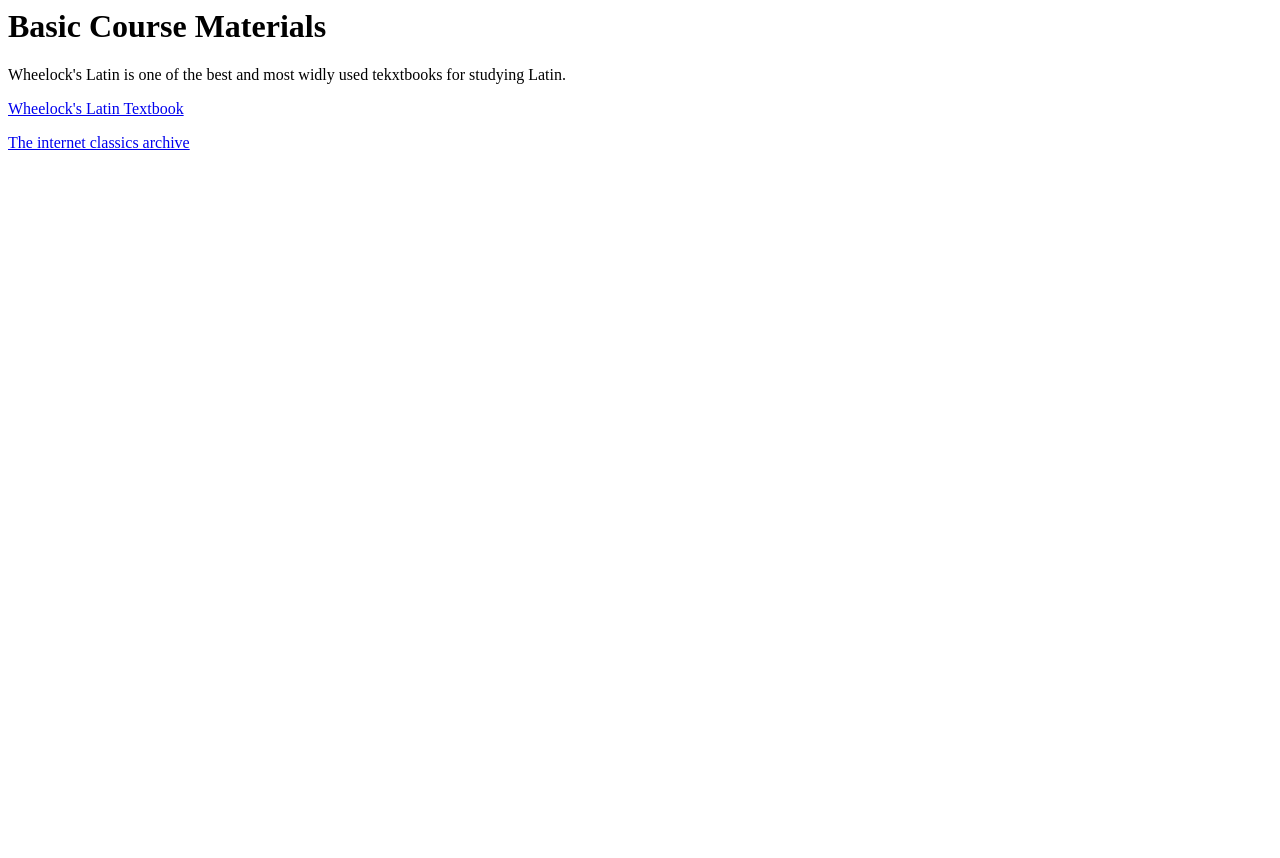
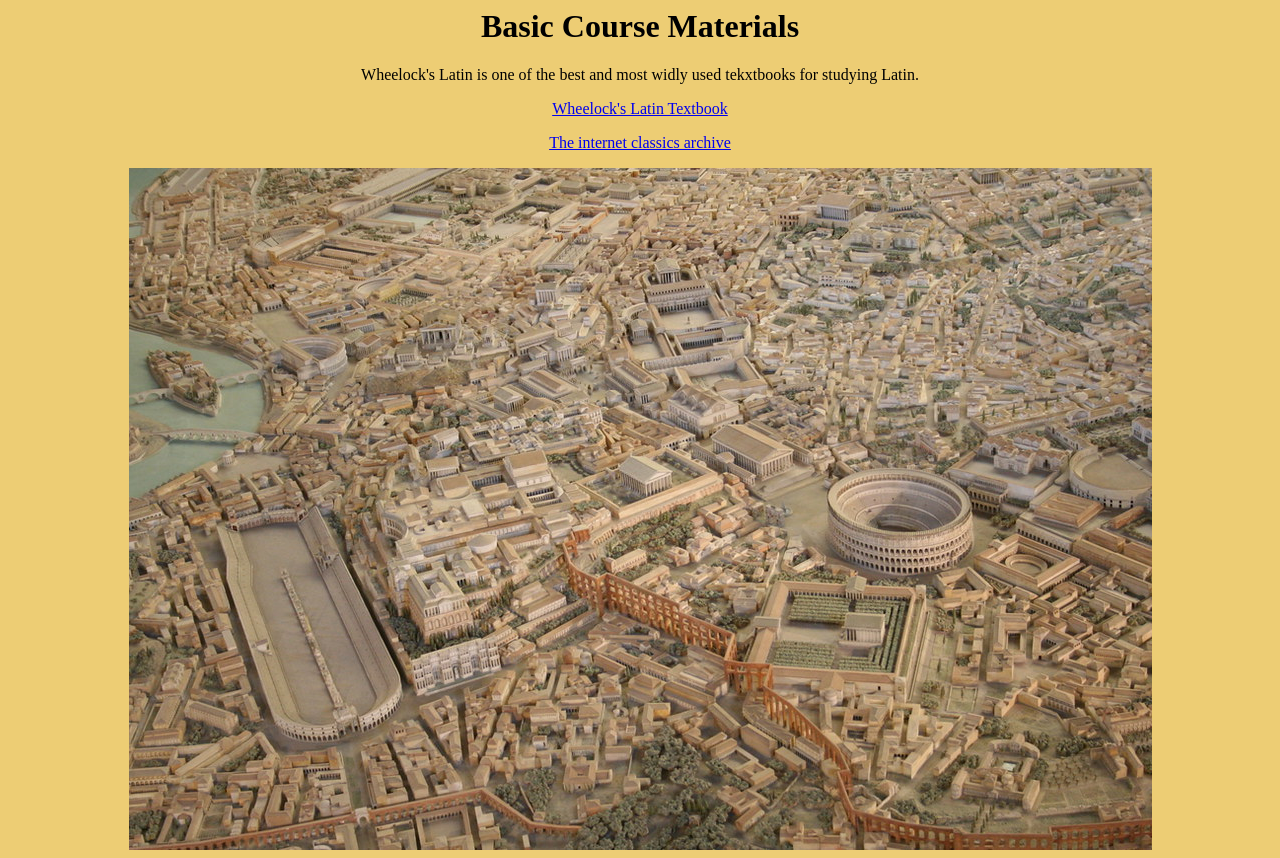
Before and after one commit to noamts/Northern-Secondary-School-Latin-Club, a plain HTML site: page latin club4.html in a window 1280 px wide. Before the commit the page ends 800 px from the top, so only its background shows below. Drawn offline with Linux system fonts and the light colour scheme.

Commit message:
Add files via upload

```diff
--- a/latin club4.html
+++ b/latin club4.html
@@ -2,6 +2,29 @@
   <head>
     <title>Basic Course Materials</title>
   </head>
+  <style>
+    body {
+
+          background-color: #edcd74;
+          }
+
+
+          h1 {
+
+            color: black;
+            text-align: center;
+          }
+          p {
+            text-align: center;
+          }
+
+
+          img {
+            display: block;
+            margin-left: auto;
+            margin-right: auto;
+              }
+        </style>
   <body>
     <h1>Basic Course Materials</h1>
     <p>Wheelock's Latin is one of the best and most widly used tekxtbooks for studying Latin.</p>
@@ -9,5 +32,6 @@
         <p>Wheelock's Latin Textbook</p>
     <p><a href="http://classics.mit.edu/Browse/index.html"</a></p>
         <p>The internet classics archive</p>
+    <img src="rome.jpg"
   </body>
 </html>
```
Also changed, not shown: index.html (+27 -2 lines), latin club2.html (+21 -3 lines), latin club3.html (+23 -0 lines), rome.jpg (added).
